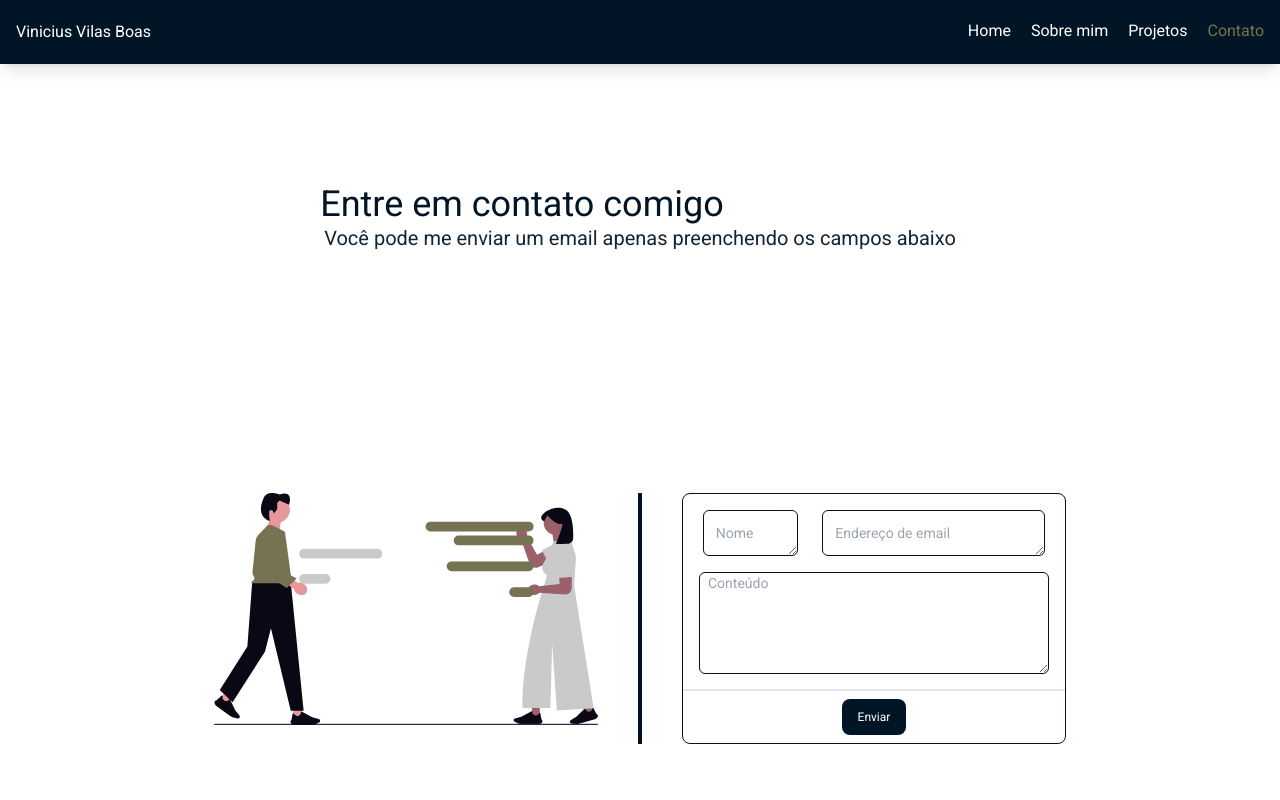
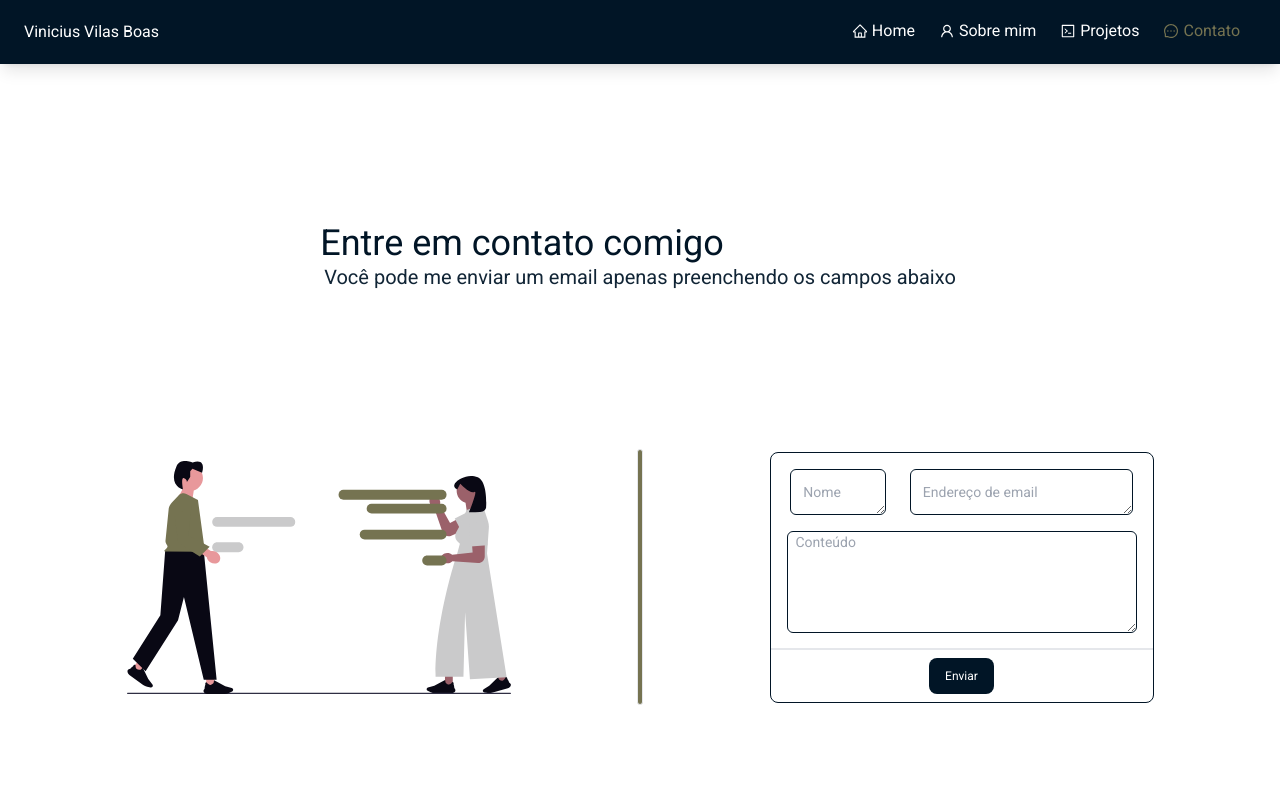
Before and after one commit to ViniciusVilasB/Portifolio, a React (Vite) app: page /contact in a window 1280 px wide. Shown: the top 800 px of the page. Built offline with nearby package versions, Linux system fonts and the light colour scheme.

Commit message:
Header e Contact feitos

```diff
--- a/src/components/Header.jsx
+++ b/src/components/Header.jsx
@@ -1,9 +1,19 @@
 import { NavLink } from "react-router-dom";
 import { useState, useEffect } from "react";
+import {
+    AiOutlineHome,
+    AiOutlineUser,
+    AiOutlineCode,
+    AiOutlineMessage,
+    AiOutlineMenu,
+    AiOutlineClose,
+} from "react-icons/ai";
 
 export default function Header(){
 
     const [isScrolling, setIsScrolling] = useState(false);
+    const [isMenuOpen, setIsMenuOpen] = useState(false);
+    const [headerText, setHeaderText] = useState("Vinicius Vilas Boas");
 
     const handleScroll = () => {
         setIsScrolling(true);
@@ -25,23 +35,47 @@ export default function Header(){
         };
     }, []);
 
+    useEffect(() => {
+        setHeaderText(isMenuOpen ? 'VB' : 'Vinicius Vilas Boas');
+    }, [isMenuOpen]);
+
+    const navItems = [
+        { to: '/', label: 'Home', icon: <AiOutlineHome /> },
+        { to: '/about', label: 'Sobre mim', icon: <AiOutlineUser /> },
+        { to: '/projects', label: 'Projetos', icon: <AiOutlineCode /> },
+        { to: '/contact', label: 'Contato', icon: <AiOutlineMessage /> },
+      ];
+
     return(
-        <>
-            <header className={`flex w-full bg-minha-cor-1 text-white justify-between items-center h-16 p-4 fixed shadow-lg
+        <header className={`flex w-full bg-minha-cor-1 text-white justify-between items-center h-16 p-6 fixed shadow-lg
             transition-all duration-200 ease-in-out
-                ${isScrolling ? "backdrop-blur-sm bg-minha-cor-1 bg-opacity-80" : "bg-minha-cor-1"}`}>
+            ${isScrolling & !isMenuOpen ? "backdrop-blur-sm bg-minha-cor-1 bg-opacity-80" : "bg-minha-cor-1"}`}>
+
             <div>
-                    <h1>Vinicius Vilas Boas</h1>
+                <h1>{headerText}</h1>
             </div>
-                <nav>
-                    <ul className="flex gap-5">
-                        <li className="button-nav"><NavLink to="/">Home</NavLink></li>
-                        <li className="button-nav"><NavLink to="/about">Sobre mim</NavLink></li>
-                        <li className="button-nav"><NavLink to="/projects">Projetos</NavLink></li>
-                        <li className="button-nav"><NavLink to="/contact">Contato</NavLink></li>
+
+            <div className="md:hidden hover:cursor-pointer" onClick={() => setIsMenuOpen(!isMenuOpen)}>
+                {isMenuOpen ? <AiOutlineClose size = {24} /> : <AiOutlineMenu size = {24} />}
+            </div>
+
+            <nav className={`absolute top-16 left-0 p-4 transition-all duration-200 ease-in-out md:static md:flex md:gap-6
+                ${isMenuOpen ? 'block w-full bg-minha-cor-1': 'hidden'}`}>
+
+                <ul className="flex flex-col md:flex-row gap-6">
+                    {navItems.map(({ to, label, icon }) => (
+                        <li key={to} className="button-nav">
+                            <NavLink
+                                to={to}
+                                className={'flex items-center gap-1'}>
+                                {icon}
+                                {label}
+                            </NavLink>
+                        </li>
+                    ))}
                 </ul>
+
             </nav>
         </header>
-        </>
     )
 }
--- a/src/pages/Contact.jsx
+++ b/src/pages/Contact.jsx
@@ -26,15 +26,15 @@ export default function Contact() {
     };
 
     return (
-        <div className="min-h-screen flex items-center flex-col justify-around">
+        <div className="min-h-screen flex items-center flex-col justify-evenly">
 
             <div>
-                <h1 className="text-4xl text-minha-cor-1">Entre em contato comigo</h1>
+                <h1 className='text-4xl text-minha-cor-1'>Entre em contato comigo</h1>
                 <h2 className='text-xl px-1 text-minha-cor-1-light'>Você pode me enviar um email apenas preenchendo os campos abaixo</h2>
             </div>
 
-            <div className='flex justify-center w-full'>
-                <div>
+            <div className='flex justify-evenly w-full items-center flex-col-reverse md:flex-row'>
+                <div className=''>
                     <img
                         src={imgChatting}
                         alt="Imagem de pessoas conversando por texto"
@@ -42,7 +42,9 @@ export default function Contact() {
                     />
                 </div>
 
-                <div className="w-1 h-9/12 bg-minha-cor-1 mx-10"></div>
+                <div className="justify-center items-center h-64 bg-minha-cor-2 border rounded-lg hidden md:flex">
+                    <div className="w-1 h-1/2 bg-minha-cor-2"></div>
+                </div>
 
                 <form onSubmit={sendEmail} className="w-96 border border-minha-cor-1 rounded-lg">
                     <div className="flex justify-center my-4 gap-6 w-full">
```
Lines whose indentation alone changed are shown as unchanged.
